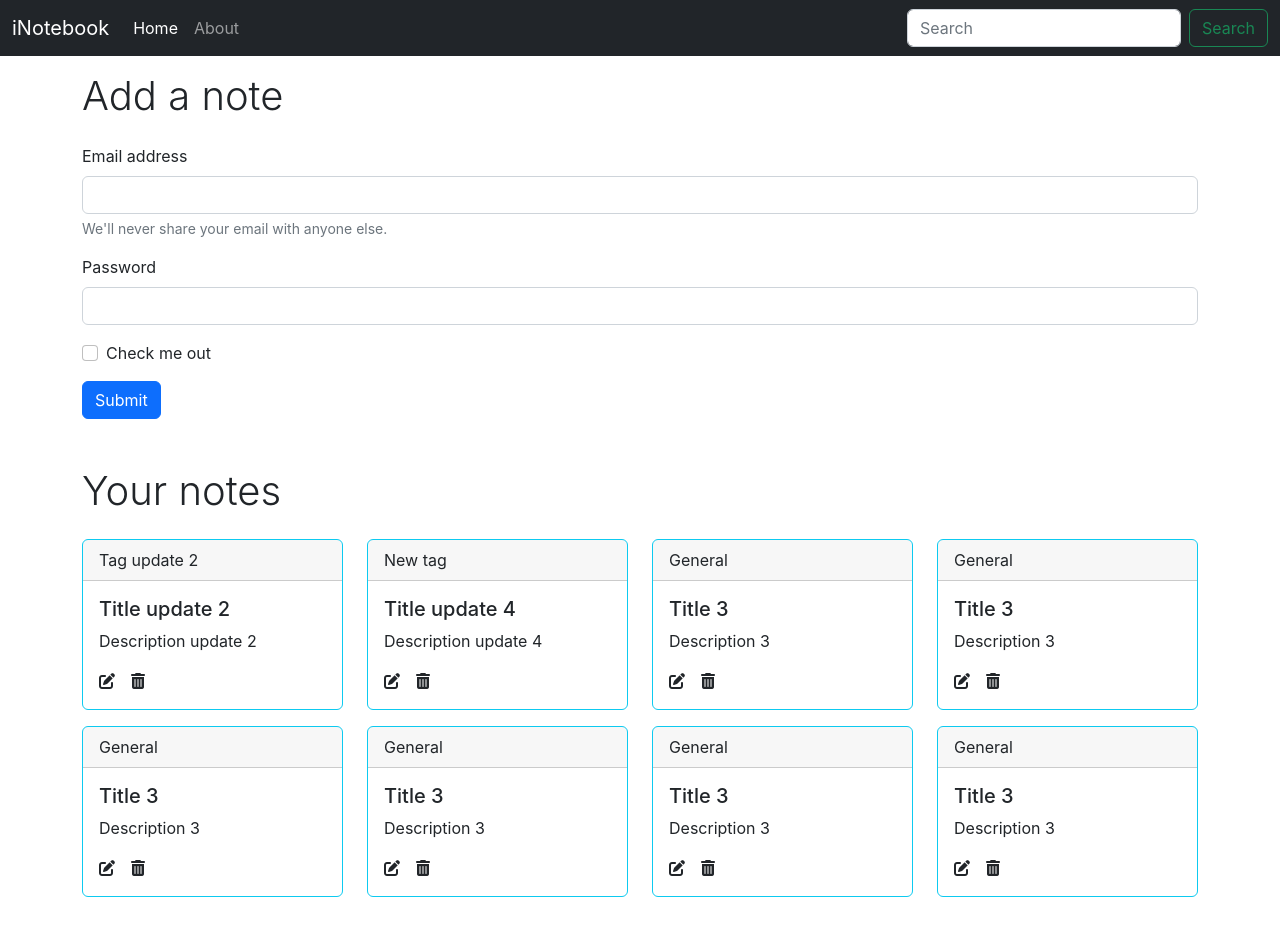
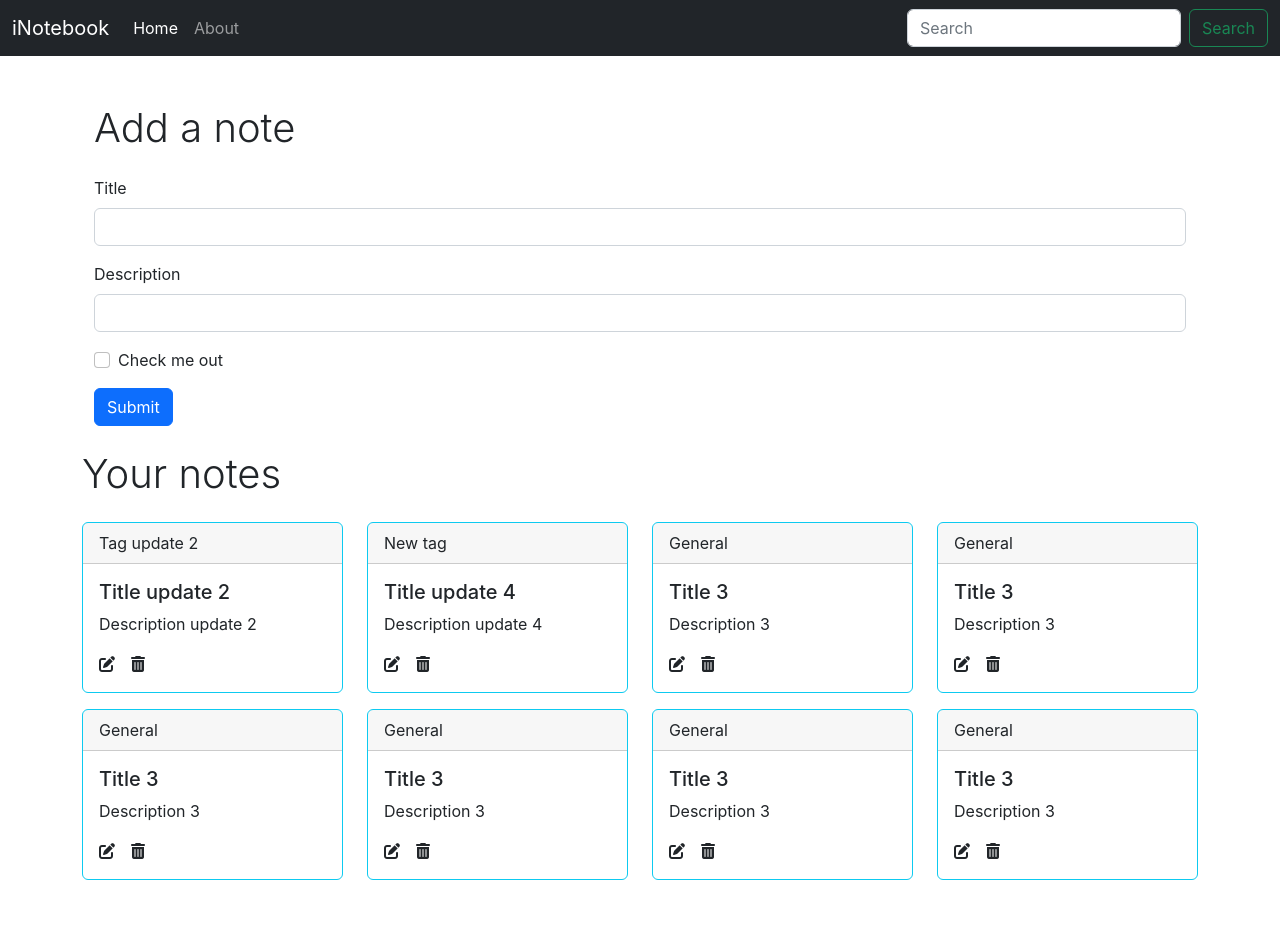
Before and after one commit to rtewari056/iNotebook, a React (Create React App) app: page / in a window 1280 px wide. Shown: the top 936 px of the page. Built offline with nearby package versions, Linux system fonts and the light colour scheme.

Commit message:
Adding AddNote component to iNotebook

```diff
--- /dev/null
+++ b/src/components/AddNote.js
@@ -0,0 +1,72 @@
+import React, { useContext, useState } from "react";
+import NoteContext from "../context/notes/NoteContext";
+
+export default function AddNote() {
+  const context = useContext(NoteContext);
+  const { addNote } = context;
+
+  const handleSubmit = (e) => {
+    e.preventDefault(); // Page will not reload
+    addNote(note.title, note.description, note.tag);
+  };
+
+  const [note, setNote] = useState({
+    title: "",
+    description: "",
+    tag: "default",
+  });
+
+  const onChange = (e) => {
+    setNote({ ...note, [e.target.name]: e.target.value });
+  };
+
+  return (
+    <div className="container my-3">
+      <h1 className="display-6">Add a note</h1>
+      <form className="my-4">
+        <div className="mb-3">
+          <label htmlFor="title" className="form-label">
+            Title
+          </label>
+          <input
+            type="text"
+            className="form-control"
+            id="title"
+            name="title"
+            aria-describedby="emailHelp"
+            onChange={onChange}
+          />
+        </div>
+        <div className="mb-3">
+          <label htmlFor="description" className="form-label">
+            Description
+          </label>
+          <input
+            type="text"
+            className="form-control"
+            id="description"
+            name="description"
+            onChange={onChange}
+          />
+        </div>
+        <div className="mb-3 form-check">
+          <input
+            type="checkbox"
+            className="form-check-input"
+            id="exampleCheck1"
+          />
+          <label className="form-check-label" htmlFor="exampleCheck1">
+            Check me out
+          </label>
+        </div>
+        <button
+          type="submit"
+          className="btn btn-primary"
+          onClick={handleSubmit}
+        >
+          Submit
+        </button>
+      </form>
+    </div>
+  );
+}
--- a/src/components/Home.js
+++ b/src/components/Home.js
@@ -4,49 +4,6 @@ import Notes from "./Notes";
 export default function Home() {
   return (
     <>
-      <div className="container my-3">
-        <h1 className="display-6">Add a note</h1>
-        <form className="my-4">
-          <div className="mb-3">
-            <label htmlFor="exampleInputEmail1" className="form-label">
-              Email address
-            </label>
-            <input
-              type="email"
-              className="form-control"
-              id="exampleInputEmail1"
-              aria-describedby="emailHelp"
-            />
-            <div id="emailHelp" className="form-text">
-              We'll never share your email with anyone else.
-            </div>
-          </div>
-          <div className="mb-3">
-            <label htmlFor="exampleInputPassword1" className="form-label">
-              Password
-            </label>
-            <input
-              type="password"
-              className="form-control"
-              id="exampleInputPassword1"
-            />
-          </div>
-          <div className="mb-3 form-check">
-            <input
-              type="checkbox"
-              className="form-check-input"
-              id="exampleCheck1"
-            />
-            <label className="form-check-label" htmlFor="exampleCheck1">
-              Check me out
-            </label>
-          </div>
-          <button type="submit" className="btn btn-primary">
-            Submit
-          </button>
-        </form>
-      </div>
-
       <Notes />
     </>
   );
--- a/src/components/Notes.js
+++ b/src/components/Notes.js
@@ -1,12 +1,14 @@
 import React, { useContext } from "react";
 import NoteContext from "../context/notes/NoteContext";
 import NoteItem from "./NoteItem";
+import AddNote from "./AddNote";
 
 export default function Notes() {
   const context = useContext(NoteContext);
-  const { notes, setNotes } = context;
+  const { notes } = context;
   return (
     <div className="container my-5">
+      <AddNote />
       <h1 className="display-6 my-4">Your notes</h1>
       <div className="row">
         {notes.map((note, index) => {
--- a/src/context/notes/NoteState.js
+++ b/src/context/notes/NoteState.js
@@ -79,8 +79,31 @@ const NoteState = (props) => {
 
   const [notes, setNotes] = useState(allNotes);
 
+  // Add a note
+  const addNote = (title, description, tag) => {
+    // TODO: API call
+    console.log("Adding a new note");
+    const note = {
+      _id: "62e22343895fbcba8e6ff977",
+      user: "62e168127048c46fc8365a94",
+      title: title,
+      description: description,
+      tag: tag,
+      timestamp: "2022-07-28T05:48:51.049Z",
+      __v: 0,
+    };
+
+    setNotes(notes.concat(note));
+  };
+
+  // Delete a note
+  const deleteNote = () => {};
+
+  // Edit a note
+  const editNote = () => {};
+
   return (
-    <NoteContext.Provider value={{ notes, setNotes }}>
+    <NoteContext.Provider value={{ notes, addNote, deleteNote, editNote }}>
       {props.children}
     </NoteContext.Provider>
   );
```
